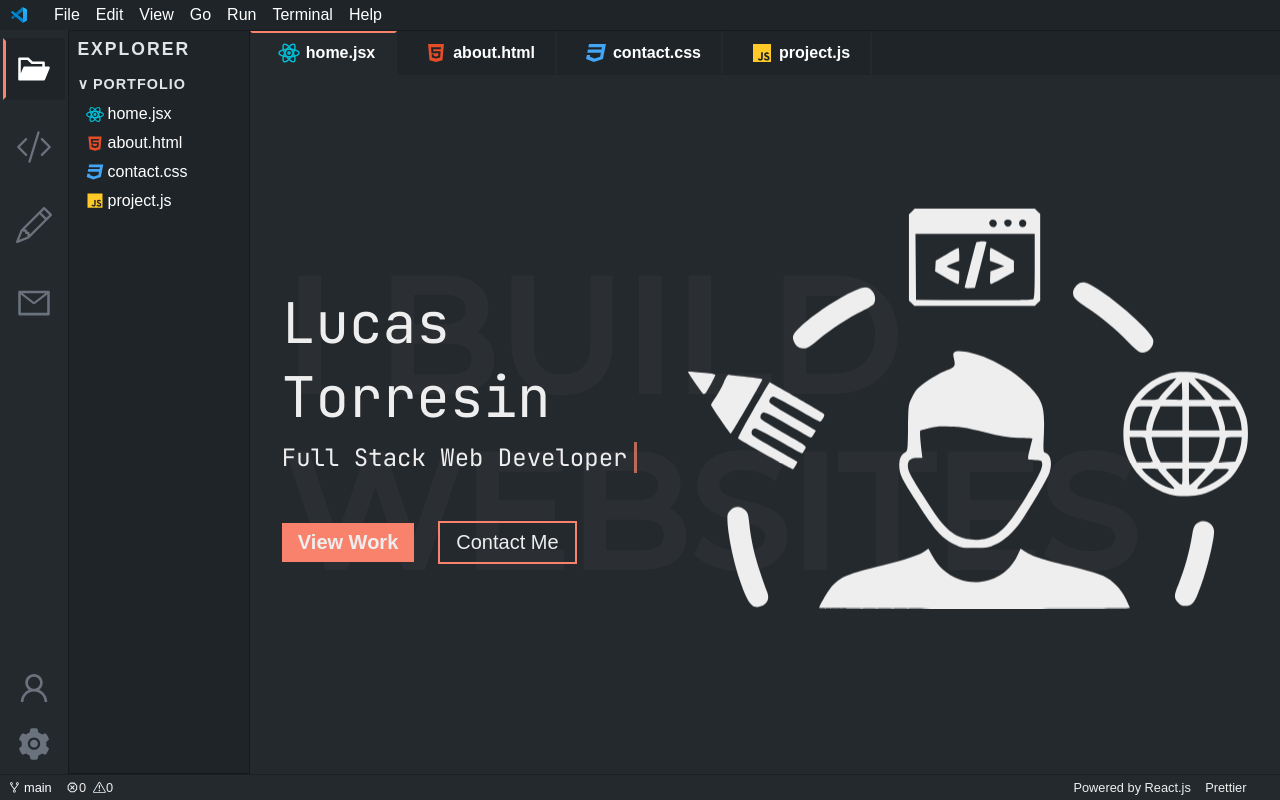
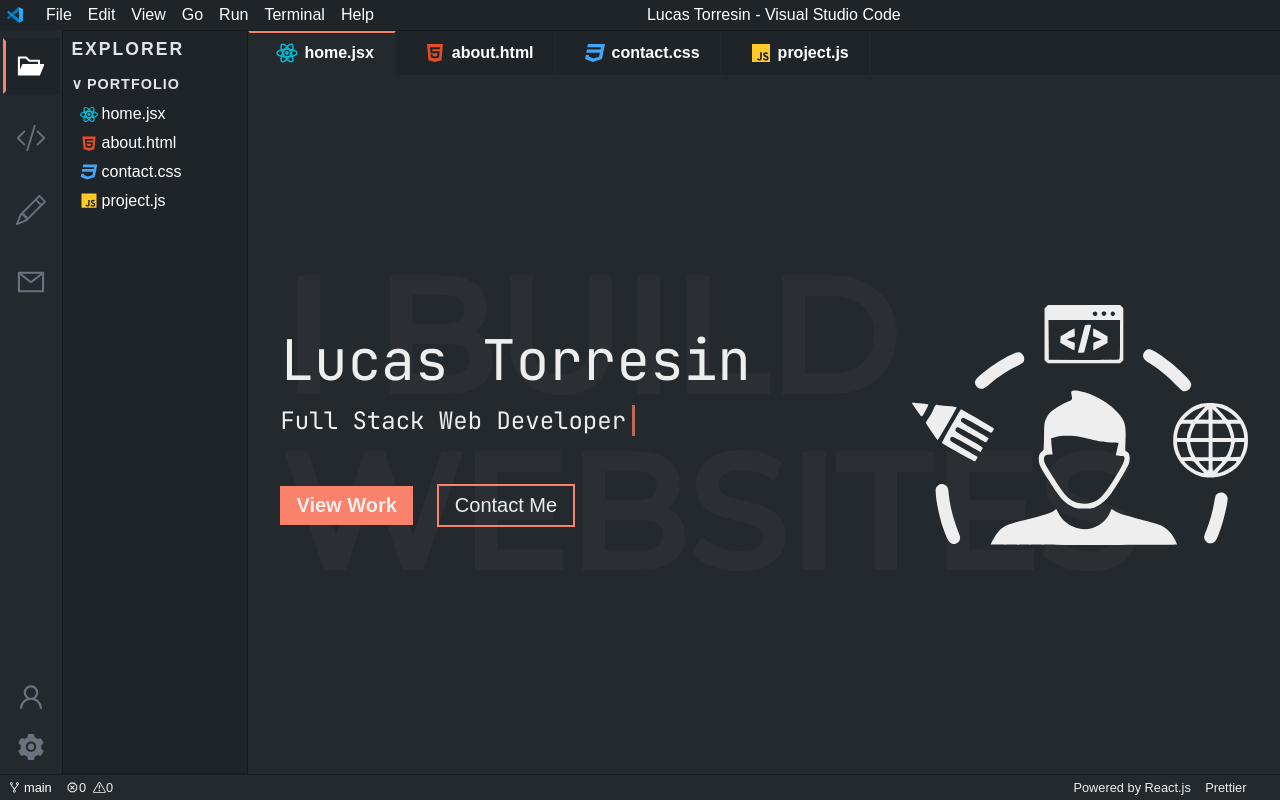
Before and after one commit to Lunatic02/Portifolio-Novo, a React (Vite) app: page / in a window 1280 px wide. Built offline with nearby package versions, Linux system fonts and the light colour scheme.

Commit message:
Inicialização media-querys

```diff
--- a/src/Components/Explorer/index.tsx
+++ b/src/Components/Explorer/index.tsx
@@ -8,7 +8,7 @@ export function Explorer(){
 
 
   return(
-    <ExplorerContainer>
+    <ExplorerContainer className="container">
       <ExplorerContainerTitle>
         EXPLORER
       </ExplorerContainerTitle>
--- a/src/Components/Explorer/style.ts
+++ b/src/Components/Explorer/style.ts
@@ -4,7 +4,11 @@ export const ExplorerContainer= styled.div`
   background-color: #1f2428;
   border: 1px solid #161a1d;
   color: #e1e4e8;
-  width: 14.063rem;
+  width: 18vw;
+
+  @media screen and (max-width: 900px) {
+      display: none;
+}
 `
 
 export const ExplorerContainerTitle = styled.div`
--- a/src/Components/Footer/style.ts
+++ b/src/Components/Footer/style.ts
@@ -1,7 +1,9 @@
 import styled from "styled-components";
 
 export const FooterContainer = styled.footer`
+
   .bottomBar{
+
     background: #24292e;
     border-top: 1px solid #1b1f23;
     height: 26px;
@@ -11,6 +13,7 @@ export const FooterContainer = styled.footer`
     color: #eee;
     display: flex;
     justify-content: space-between;
+
   }
   .bottomBar a {
   color: white;
@@ -32,4 +35,5 @@ export const FooterContainer = styled.footer`
 .section:hover {
   background: #4f4f52;
 }
+
 `
--- a/src/Components/Header/index.tsx
+++ b/src/Components/Header/index.tsx
@@ -15,6 +15,11 @@ export function Header(){
         <li>Terminal</li>
         <li>Help</li>
       </ul>
+      <div>
+        <p>
+          Lucas Torresin - Visual Studio Code
+        </p>
+      </div>
     </HeaderContainer>
   )
 }
--- a/src/Components/Header/style.ts
+++ b/src/Components/Header/style.ts
@@ -6,8 +6,9 @@ export const HeaderContainer = styled.header`
   background-color: #1f2428;
   display: flex;
   color: white;
+  align-items: center;
   img{
-    width: 1.5rem;
+    width: 1rem;
     margin: 7px;
   }
 
@@ -24,4 +25,19 @@ export const HeaderContainer = styled.header`
     padding: 8px;
     cursor: pointer;
   }
+ div{
+   width: 60%;
+   display: flex;
+   justify-content: center;
+ }
+ @media screen and (max-width: 900px){
+
+   ul li{
+     display: none;
+   }
+   div{
+     width: 100%;
+   }
+ }
+
 `
--- a/src/Components/Sidebar/index.tsx
+++ b/src/Components/Sidebar/index.tsx
@@ -9,16 +9,16 @@ export function Sidebar(){
       <SidebarIcons>
           <div>
             <ul>
-              <li><NavLink to='/'><AiFillFolderOpen size={36}/></NavLink></li>
-              <li><NavLink to='/projetos'><BsCodeSlash size={36}/></NavLink></li>
-              <li><NavLink to='/sobre-mim'><BsPencil size={36}/></NavLink></li>
-              <li><NavLink to='/contato'><AiOutlineMail size={36}/></NavLink></li>
+              <li><NavLink to='/'><AiFillFolderOpen size={30}/></NavLink></li>
+              <li><NavLink to='/projetos'><BsCodeSlash size={30}/></NavLink></li>
+              <li><NavLink to='/sobre-mim'><BsPencil size={30}/></NavLink></li>
+              <li><NavLink to='/contato'><AiOutlineMail size={30}/></NavLink></li>
             </ul>
           </div>
           <div>
             <ul>
-              <li><AiOutlineUser size={36}/></li>
-              <li><AiFillSetting size={36}/></li>
+              <li><AiOutlineUser size={30}/></li>
+              <li><AiFillSetting size={30}/></li>
             </ul>
           </div>
       </SidebarIcons>
--- a/src/Components/Sidebar/style.ts
+++ b/src/Components/Sidebar/style.ts
@@ -4,6 +4,8 @@ export const SidebarContainer = styled.aside`
   width: 4.5rem;
   height: calc(100vh - 3.5rem);
   background-color: #24292e;
+
+
 `
 
 export const SidebarIcons = styled.div`
--- a/src/Components/TabBar/style.ts
+++ b/src/Components/TabBar/style.ts
@@ -6,6 +6,7 @@ export const TabBarContainer = styled.header`
   background-color: black;
   background-color: #1f2428;
   border-top: 1px solid #161a1d;
+  overflow-y: auto;
 
   a{
     color: white;
@@ -27,4 +28,5 @@ export const TabBarContainer = styled.header`
     width: 1.5rem;
     margin: 0px 5px 0px 5px;
   }
+
 `
--- a/src/layouts/DefaultLayout/index.tsx
+++ b/src/layouts/DefaultLayout/index.tsx
@@ -8,12 +8,13 @@ import { About } from "../../pages/about";
 import { Contact } from "../../pages/contact";
 import { Home } from "../../pages/home";
 import { Projects } from "../../pages/projects";
-import { LayoutChanging, LayoutContents } from "./styles";
+import { Container, LayoutChanging, LayoutContents } from "./styles";
 
 export function DefaultLayout(){
   return(
     <>
       <BrowserRouter>
+          <Container>
             <Header />
           <LayoutContents>
               <Sidebar />
@@ -29,6 +30,7 @@ export function DefaultLayout(){
               </LayoutChanging>
           </LayoutContents>
               <Footer />
+          </Container>
       </BrowserRouter>
     </>
   )
--- a/src/layouts/DefaultLayout/styles.ts
+++ b/src/layouts/DefaultLayout/styles.ts
@@ -7,3 +7,8 @@ export const LayoutChanging = styled.div`
   display: block;
   width: 100%;
 `
+
+export const Container = styled.div`
+  position: relative;
+  min-height: 100vh;;
+`
--- a/src/pages/home/index.tsx
+++ b/src/pages/home/index.tsx
@@ -6,7 +6,7 @@ export function Home(){
   return (
   <HomeContainer>
     <div className="background">
-      <h1><b>I BUILD</b></h1>
+      <h1>I BUILD</h1>
       <h1>WEBSITES</h1>
     </div>
       <div className="foreground">
--- a/src/pages/home/style.ts
+++ b/src/pages/home/style.ts
@@ -4,6 +4,7 @@ export const HomeContainer = styled.main`
 
   display: flex;
   justify-content: center;
+  width: 100%;
   background-color: #24292e;
   height: calc(100vh - 6.3rem);
   flex-direction: column;
@@ -21,6 +22,12 @@ export const HomeContainer = styled.main`
 
     flex: 1;
   }
+  @media screen and (max-width: 1200px){
+    .background h1{
+      display: none;
+    }
+  }
+
 
   .foreground {
   z-index: 2;
@@ -87,6 +94,16 @@ export const HomeContainer = styled.main`
     animation: mover 1s infinite  alternate;
     height: 50vh;
 }
+@media screen and (max-width: 1300px) {
+  .image img{
+    height: 30vh;
+  }
+}
+@media screen and (max-width: 1000px) {
+  .image img{
+    display: none;
+  }
+}
 @-webkit-keyframes mover {
     0% { transform: translateY(0); }
     100% { transform: translateY(-20px); }
```
Lines whose indentation alone changed are shown as unchanged.
